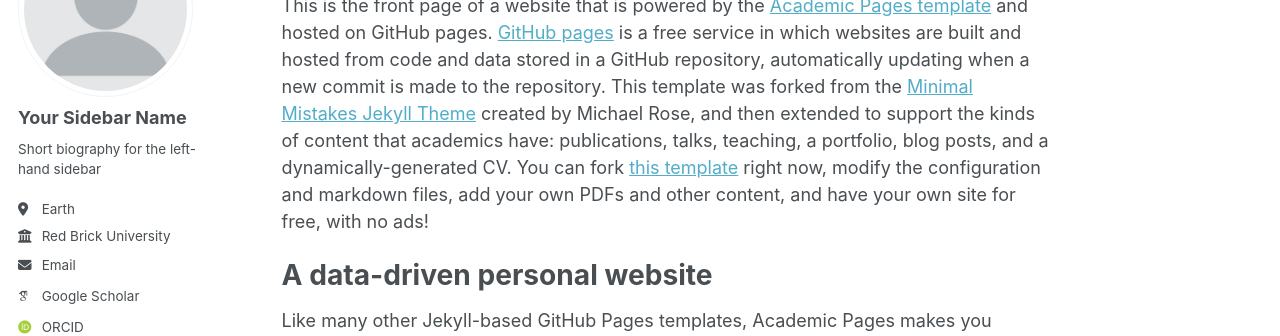
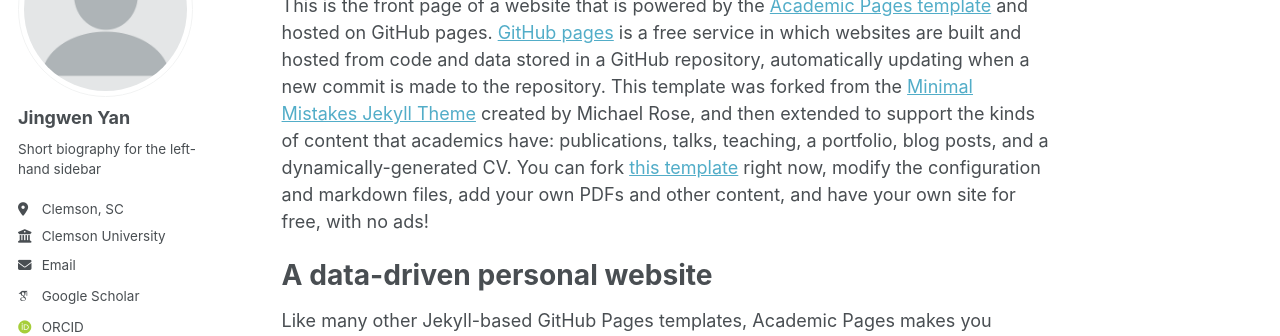
Before and after one commit to Yanjingwen111/Yanjingwen111.github.io, a Jekyll site: the page built from _pages/about.md, in a window 1280 px wide. Shown: the part 184-520 px from the top of the page. Built offline with Jekyll 4.4.1, drawn with Linux system fonts in a browser that asks for light colours; some web fonts are replaced.

Commit message:
Update _config.yml

```diff
--- a/_config.yml
+++ b/_config.yml
@@ -22,13 +22,13 @@ repository               : "academicpages/academicpages.github.io"
 author:
   # Biographic information
   avatar           : "profile.png"
-  name             : "Your Sidebar Name"
+  name             : "Jingwen Yan"
   pronouns         : # example: "she/her"
   bio              : "Short biography for the left-hand sidebar"
-  location         : "Earth"
-  employer         : "Red Brick University"
+  location         : "Clemson, SC"
+  employer         : "Clemson University"
   uri              : # URL
-  email            : "none@example.org"
+  email            : "jingwey@clemson.edu"
 
   # Academic websites
   arxiv            : # URL - Update with the correct link to your profile
```
